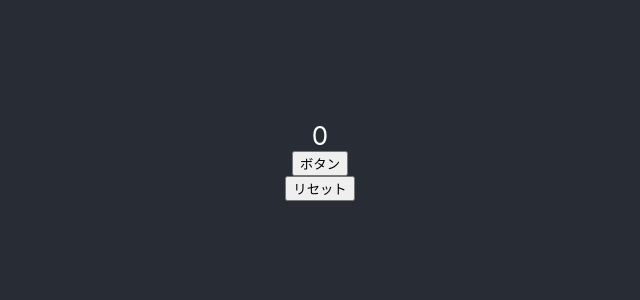
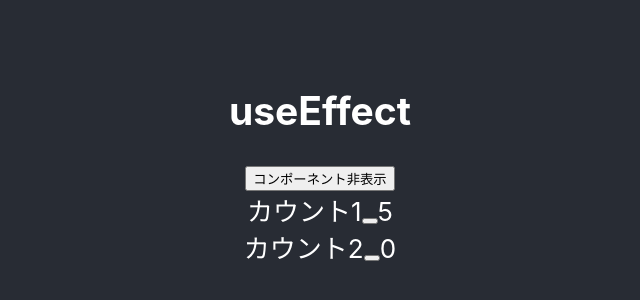
Before and after one commit to FujieMasaki/hooks-basic-, a React (Create React App) app: page / in a window 1280 px wide. Shown: the part 240-540 px from the top of the page, without its empty margins (320-960 px from the left). Built offline with nearby package versions, Linux system fonts and the light colour scheme.

Commit message:
クリーンアップ関数を必要とするとき

```diff
--- a/src/App.tsx
+++ b/src/App.tsx
@@ -1,12 +1,22 @@
-import React from 'react';
-import Counter from './components/Counter';
-import './App.css';
+import React, { useState } from "react";
+import Counter from "./components/Counter";
+import "./App.css";
 
 function App() {
+  const [isDisplay, setIsDisplay] = useState(true);
+  const handleDisplay = () => {
+    setIsDisplay(!isDisplay);
+    // isDisplayの表示を変える処理
+  };
+
   return (
     <div className="App">
       <header className="App-header">
-      <Counter />
+        <h2>useEffect</h2>
+        <button onClick={() => handleDisplay()}>
+          {isDisplay ? "コンポーネント非表示" : "コンポーネント表示"}
+        </button>
+        {isDisplay && <Counter />}
       </header>
     </div>
   );
--- a/src/components/Counter.tsx
+++ b/src/components/Counter.tsx
@@ -1,13 +1,36 @@
 import React from "react";
-import { useState } from "react";
+import { useState, useEffect } from "react";
 
 const Counter: React.VFC = () => {
-  const [count, setCount] = useState(0);
+  useEffect(() => {
+    console.log("mount時と特定の値が変更した時に表示");
+    const countUp = setInterval(() => {
+      setCount1((prevCount) => prevCount + 1);
+      console.log('countUp')
+  }, 1000);
+  // 非同期処理やsubscription処理を行なった場合はクリーンアップする
+  return ()=>{
+    clearInterval(countUp)
+    console.log('unmount')
+  }
+}, []);
+  const [count1, setCount1] = useState(0);
+  const [count2, setCount2] = useState(0);
   return (
     <>
-      <div>{count}</div>
-      <button onClick={() => setCount(count + 1)}>ボタン</button>
-      <button onClick={() => setCount(0)}>リセット</button>
+    <div>
+      <span>カウント1</span>
+      <button onClick={() => setCount1(count1 + 1)}></button>
+      {count1}
+    </div>
+
+    <div>
+      <span>カウント2</span>
+      <button onClick={() => setCount2(count2 + 2)}></button>
+      {count2}
+
+    </div>
+
     </>
   );
 };
```
